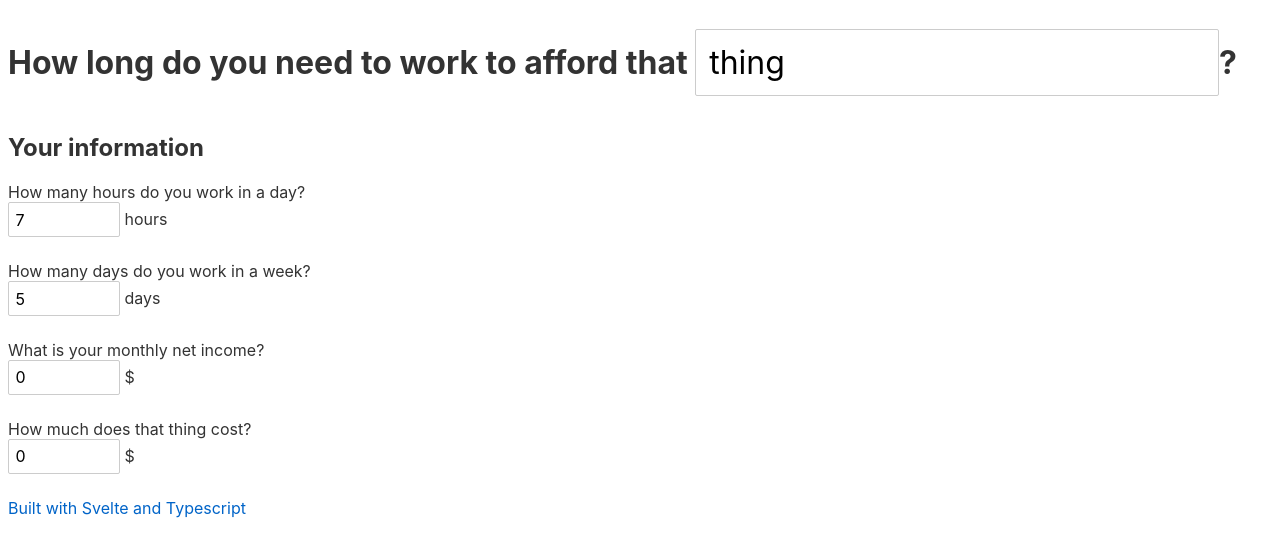
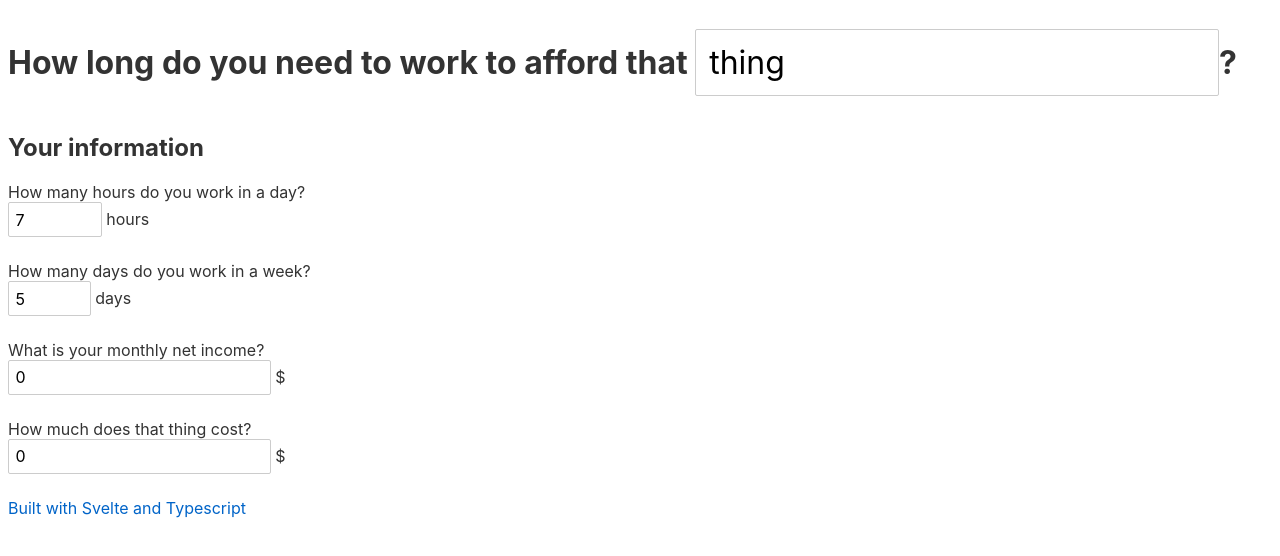
Before and after one commit to vianneyfaivre/timost, a Svelte app: page / in a window 1280 px wide. Shown: the top 556 px of the page. Built offline with nearby package versions, Linux system fonts and the light colour scheme.

Commit message:
added wrapper classes

```diff
--- a/src/App.svelte
+++ b/src/App.svelte
@@ -5,6 +5,8 @@ import Results from "./components/Results.svelte";
 
 let userInfo: UserInfo = new UserInfo();
 </script>
+
+<div class="app">
 
 	<h1>How long do you need to work to afford that <input bind:value={userInfo.thingName} />?</h1>
 
@@ -15,3 +17,4 @@ let userInfo: UserInfo = new UserInfo();
 	<p>
 		<a href="https://github.com/vianneyfaivre/timost">Built with Svelte and Typescript</a>
 	</p>
+</div>
--- a/src/components/FormInfo.svelte
+++ b/src/components/FormInfo.svelte
@@ -4,12 +4,7 @@ import type { UserInfo } from "../model/UserInfo";
 export let userInfo: UserInfo;
 </script>
 
-<style>
-input[type=number] {
-    width: 7em;
-}
-</style>
-
+<div class="forminfo">
 	<h2>Your information</h2>
 
 	<p>
@@ -31,3 +26,4 @@ input[type=number] {
 		<label for=itemCost>How much does that {userInfo.thingName} cost?</label>
 		<input bind:value={userInfo.itemCost} type=number min=1 step=100 /> $
 	</p>
+</div>
--- a/src/components/Results.svelte
+++ b/src/components/Results.svelte
@@ -21,6 +21,8 @@ $: {
 
 </script>
 
+<div class="results">
+
     {#if showResults === true}
         <h2>Results</h2>
 
@@ -31,3 +33,4 @@ $: {
             <p>Unable to calculate the results. Please review the information you provided.</p>
         {/if}
     {/if}
+</div>
```
Lines whose indentation alone changed are shown as unchanged.
